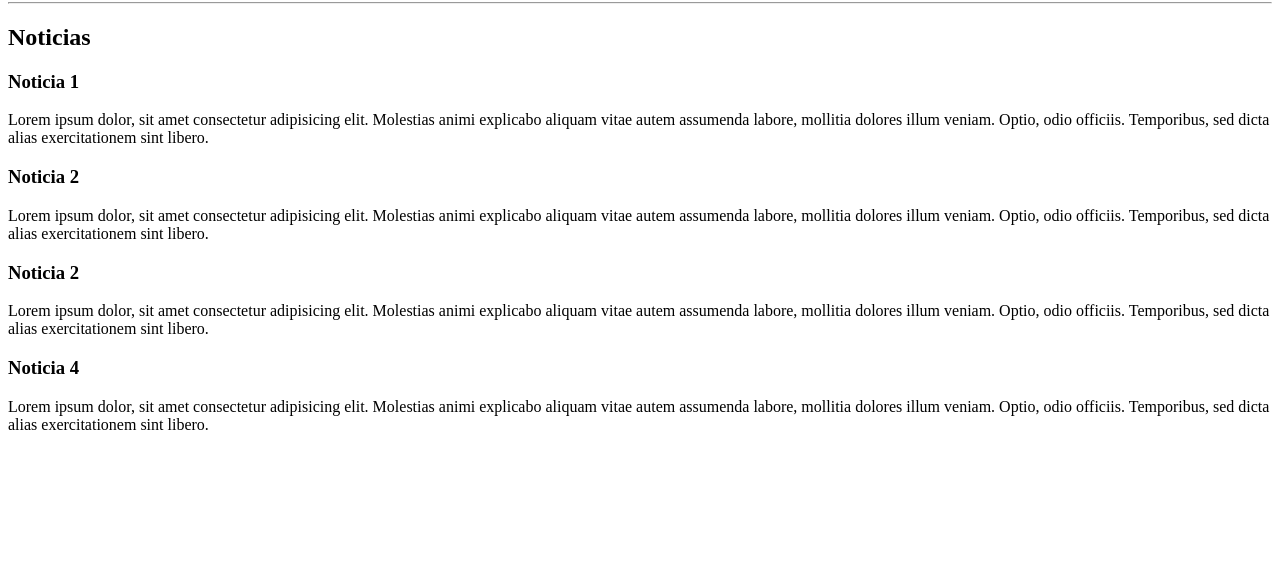
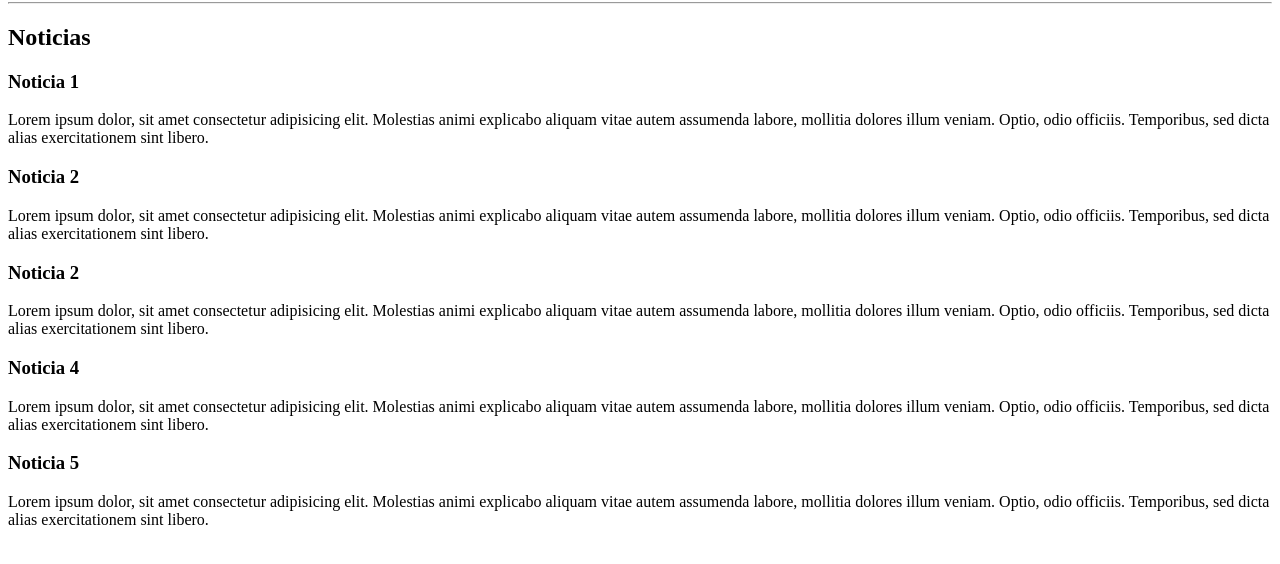
Before and after one commit to MarcoSerlik/proyecto-61910, a plain HTML site: page index.html in a window 1280 px wide. Shown: the part 78-642 px from the top of the page. Drawn offline with Linux system fonts and the light colour scheme.

Commit message:
Modificacion en el index.html

```diff
--- a/index.html
+++ b/index.html
@@ -47,6 +47,13 @@
                     autem assumenda labore, mollitia dolores illum veniam. Optio, odio officiis. Temporibus, sed dicta
                     alias exercitationem sint libero.</p>
             </article>
+
+            <article>
+                <h3>Noticia 5</h3>
+                <p>Lorem ipsum dolor, sit amet consectetur adipisicing elit. Molestias animi explicabo aliquam vitae
+                    autem assumenda labore, mollitia dolores illum veniam. Optio, odio officiis. Temporibus, sed dicta
+                    alias exercitationem sint libero.</p>
+            </article>
         </section>
     </main>
 
```
